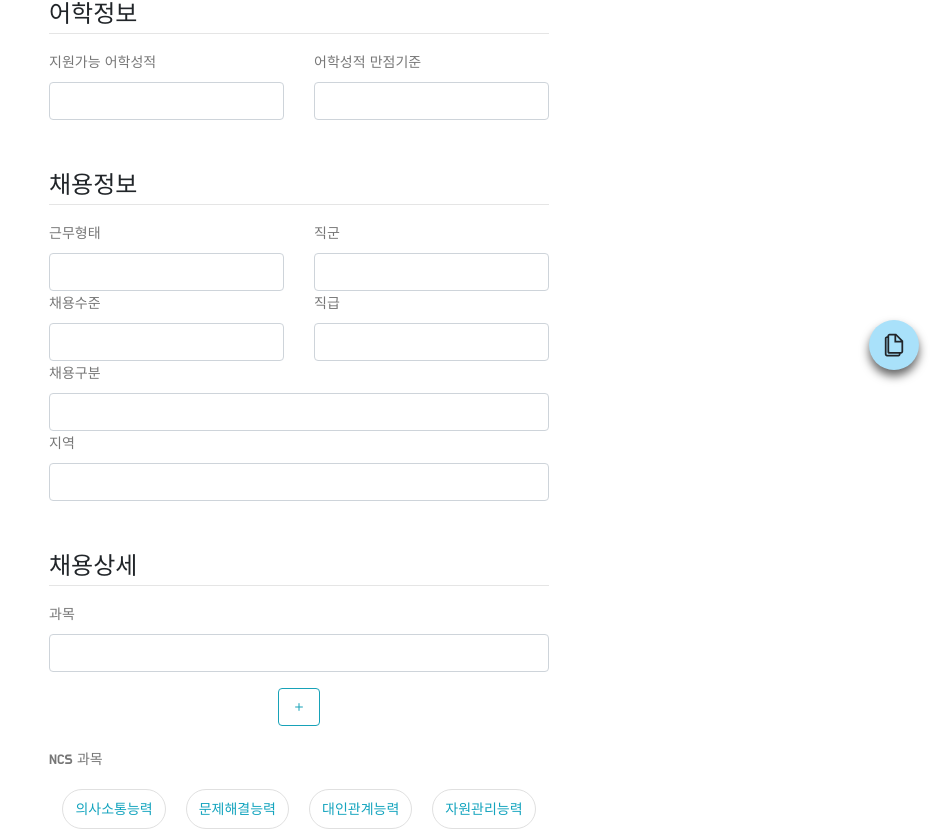
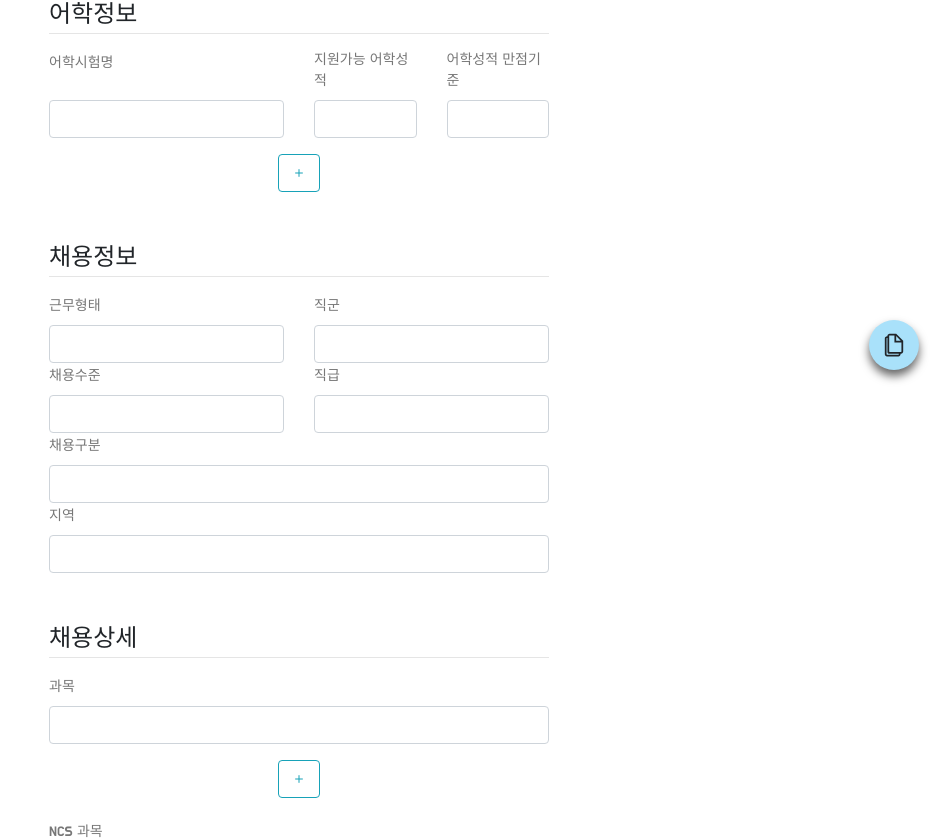
Before and after one commit to pparkddo/gongdb-input, a React (Create React App) app: page / in a window 1280 px wide. Shown: the part 410-1249 px from the top of the page, without its empty margins (341-1280 px from the left). Built offline with nearby package versions, Linux system fonts and the light colour scheme.

Commit message:
Feat: 어학정보 다중 입력 기능 추가

```diff
--- /dev/null
+++ b/src/component/AnnouncementInputForm/@types/index.d.ts
@@ -0,0 +1,5 @@
+interface LanguageScore {
+  [languageName: string]: string;
+  [languageScore: string]: string;
+  [languagePerfectScore: string]: string;
+}
--- a/src/component/AnnouncementInputForm/index.tsx
+++ b/src/component/AnnouncementInputForm/index.tsx
@@ -10,9 +10,9 @@ interface AnnouncementInputFormProps {
 }
 
 const formStyle = {
-  "maxWidth": "500px",
-  "margin": "auto",
-  "padding": "40px 0",
+  maxWidth: "500px",
+  margin: "auto",
+  padding: "40px 0",
 };
 
 const ncs = [
@@ -34,8 +34,7 @@ const AnnouncementInputForm: React.FC<AnnouncementInputFormProps> = props => {
   const [sequence, setSequence] = useState<string>("");
   const [receiptTimestamp, setReceiptTimestamp] = useState<string>("");
   const [link, setLink] = useState<string>("");
-  // languageScore
-  // perfectLanguageScore
+  const [languageScores, setLanguageScores] = useState<LanguageScore[]>([{languageName: "", languageScore: "", languagePerfectScore: ""}]);
   const [workingType, setWorkingType] = useState<string>("");
   const [positionName, setPositionName] = useState<string>("");
   const [recruitLevel, setRecruitLevel] = useState<string>("");
@@ -92,9 +91,29 @@ const AnnouncementInputForm: React.FC<AnnouncementInputFormProps> = props => {
     setReadOnly();
   };
 
+  const changeLanguageScore = (name: string, value: string, index: number): void => {
+    const list = [...languageScores];
+    list[index][name] = value;
+    setLanguageScores(list);
+  };
+
+  const removeLanguageScore = (index: number): void => {
+    const list = [...languageScores];
+    list.splice(index, 1);
+    setLanguageScores(list);
+  };
+
+  const addLanguageScore = (): void => {
+    setLanguageScores([...languageScores, {languageName: "", languageScore: "", languagePerfectScore: ""}]);
+  };
+
   const changeSubject = (value: string, index: number): void => {
     const list = [...subjects];
-    list[index] = value;
+    if (value === "" && list.length > 1) {
+      list.splice(index, 1);
+    } else {
+      list[index] = value;
+    }
     setSubjects(list);
   };
 
@@ -102,6 +121,73 @@ const AnnouncementInputForm: React.FC<AnnouncementInputFormProps> = props => {
     const list = [...subjects];
     list.splice(index, 1);
     setSubjects(list);
+  };
+
+  const renderLanguageScores = (): JSX.Element[] => {
+    return languageScores.map((value, index) => (
+      <Row style={{alignItems: "center", marginTop: index === 0 ? 0 : 10}} key={index}>
+        <Col xs={6}>
+          <BootstrapForm.Control
+            name="languageName"
+            value={languageScores[index].languageName}
+            onChange={e => changeLanguageScore(e.target.name, e.target.value, index)}
+            autoComplete="off"
+          />
+        </Col>
+        <Col xs={3}>
+          <BootstrapForm.Control
+            name="languageScore"
+            value={languageScores[index].languageScore}
+            onChange={e => changeLanguageScore(e.target.name, e.target.value, index)}
+            autoComplete="off"
+          />
+        </Col>
+        <Col xs={3}>
+          <InputGroup style={{alignItems: "center"}}>
+            <BootstrapForm.Control
+              name="languagePerfectScore"
+              value={languageScores[index].languagePerfectScore}
+              onChange={e => changeLanguageScore(e.target.name, e.target.value, index)}
+              autoComplete="off"
+              style={{borderRadius: "0.25rem"}}
+            />
+            <InputGroup.Append>
+              <IoIosClose
+                size={28}
+                color="#777777"
+                style={{marginLeft: 5}}
+                onClick={() => removeLanguageScore(index)}
+              />
+            </InputGroup.Append>
+          </InputGroup>
+        </Col>
+      </Row>
+    ));
+  };
+
+  const renderSubjects = (): JSX.Element[] => {
+    return subjects.map((value, index) => (
+      <Col xs={12} style={{marginTop: index === 0 ? 0 : 10}} key={index}>
+        <InputGroup style={{alignItems: "center"}}>
+          <BootstrapForm.Control
+            name="subject"
+            value={value}
+            onChange={e => changeSubject(e.target.value, index)}
+            className="erasable"
+            autoComplete="off"
+            style={{borderRadius: "0.25rem"}}
+          />
+          <InputGroup.Append>
+            <IoIosClose
+              size={28}
+              color="#777777"
+              style={{marginLeft: 5}}
+              onClick={() => removeSubject(index)}
+            />
+          </InputGroup.Append>
+        </InputGroup>
+      </Col>
+    ));
   };
 
   useEffect(() => {
@@ -175,12 +261,52 @@ const AnnouncementInputForm: React.FC<AnnouncementInputFormProps> = props => {
         </Row>
         <Row>
           <Col xs={6}>
+            <BootstrapForm.Label>어학시험명</BootstrapForm.Label>
+          </Col>
+          <Col xs={3}>
             <BootstrapForm.Label>지원가능 어학성적</BootstrapForm.Label>
-            <BootstrapForm.Control name="languageScore" autoComplete="off" />
           </Col>
-          <Col xs={6}>
+          <Col xs={3}>
             <BootstrapForm.Label>어학성적 만점기준</BootstrapForm.Label>
-            <BootstrapForm.Control name="perfectLanguageScore" autoComplete="off" />
+          </Col>
+        </Row>
+        { languageScores.length === 1
+          ? <Row>
+              <Col xs={6}>
+                <BootstrapForm.Control
+                  name="languageName"
+                  value={languageScores[0].languageName}
+                  onChange={e => changeLanguageScore(e.target.name, e.target.value, 0)}
+                  autoComplete="off"
+                />
+              </Col>
+              <Col xs={3}>
+                <BootstrapForm.Control
+                  name="languageScore"
+                  value={languageScores[0].languageScore}
+                  onChange={e => changeLanguageScore(e.target.name, e.target.value, 0)}
+                  autoComplete="off"
+                />
+              </Col>
+              <Col xs={3}>
+                <BootstrapForm.Control
+                  name="languagePerfectScore"
+                  value={languageScores[0].languagePerfectScore}
+                  onChange={e => changeLanguageScore(e.target.name, e.target.value, 0)}
+                  autoComplete="off"
+                />
+              </Col>
+            </Row>
+          : renderLanguageScores() }
+        <Row>
+          <Col xs={12} className="text-center">
+            <Button
+              variant="outline-info"
+              className="mt-3"
+              onClick={addLanguageScore}
+            >
+              <IoIosAdd />
+            </Button>
           </Col>
         </Row>
 
@@ -264,37 +390,18 @@ const AnnouncementInputForm: React.FC<AnnouncementInputFormProps> = props => {
           <Col xs={12}>
             <BootstrapForm.Label>과목</BootstrapForm.Label>
           </Col>
-          <Col xs={12} className="text-center">
-            {
-              subjects.length === 1
-              ? <BootstrapForm.Control
+          { subjects.length === 1
+            ? <Col xs={12}>
+                <BootstrapForm.Control
                   name="subject"
                   value={subjects[0]}
                   onChange={e => changeSubject(e.target.value, 0)}
                   className="erasable"
                   autoComplete="off"
                 />
-              : subjects.map((value, index) => (
-                  <InputGroup style={{"alignItems": "center", "marginTop": index === 0 ? 0 : 10}} key={index}>
-                    <BootstrapForm.Control
-                      name="subject"
-                      value={value}
-                      onChange={e => changeSubject(e.target.value, index)}
-                      className="erasable"
-                      autoComplete="off"
-                      style={{"borderRadius": "0.25rem"}}
-                    />
-                    <InputGroup.Append>
-                      <IoIosClose
-                        size={28}
-                        color="#777777"
-                        style={{"marginLeft": 5}}
-                        onClick={() => removeSubject(index)}
-                      />
-                    </InputGroup.Append>
-                  </InputGroup>
-                ))
-            }
+              </Col>
+            : renderSubjects() }
+          <Col xs={12} className="text-center">
             <Button
               variant="outline-info"
               className="mt-3"
```
